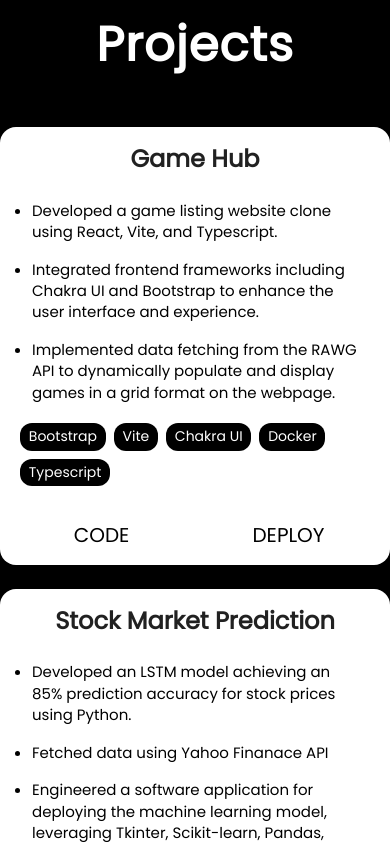
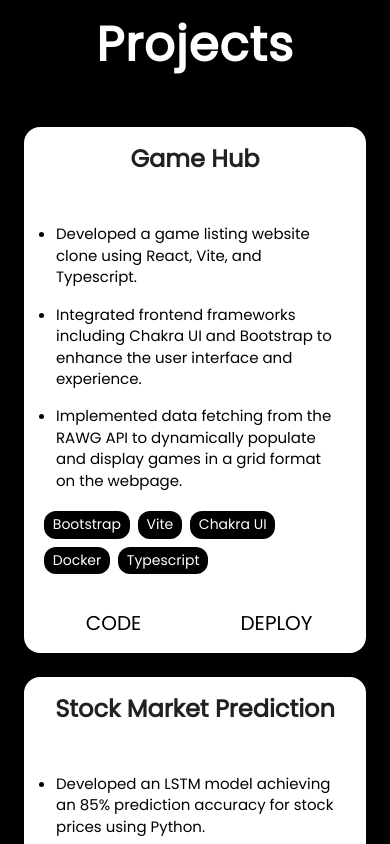
Before and after one commit to bevanjacinto/bevanjacinto.github.io, a React (Vite) app: page / in a window 390 px wide. Shown: the part 3400-4244 px from the top of the page. Built offline with nearby package versions, Linux system fonts and the light colour scheme.

Commit message:
Added mobile view for projects

```diff
--- a/src/components/EducationCard.tsx
+++ b/src/components/EducationCard.tsx
@@ -21,13 +21,10 @@ export default function ActionAreaCard(obj: Props) {
           maxWidth: 450,
           maxHeight: 750,
           borderRadius: 8,
-          // maxWidth: 320,
           width: "100%",
           display: { xs: "none", md: "flex" },
-          // marginX: 8,
           border: "1px solid black",
-          // borderRadius: "10px",
-          boxShadow: "3px 3px grey",
+
           padding: "12px",
         }}
       >
@@ -82,13 +79,9 @@ export default function ActionAreaCard(obj: Props) {
           maxWidth: 450,
           maxHeight: 750,
           borderRadius: 8,
-          // maxWidth: 400,
-          // maxHeight: 400,
           width: "100%",
           height: "100%",
           display: { xs: "flex", md: "none" },
-          // marginX: "10px",
-          // borderRadius: "10px",
           border: "2px solid black",
           padding: "8px",
         }}
--- a/src/components/ProjectCard.tsx
+++ b/src/components/ProjectCard.tsx
@@ -7,6 +7,7 @@ import {
   Button,
   CardActions,
   Container,
+  CardHeader,
 } from "@mui/material";
 
 interface Props {
@@ -39,87 +40,24 @@ interface Props {
 const ProjectCard = (obj: Props) => {
   return (
     <>
-      {/* <Card sx={{ maxWidth: 450, borderRadius: 4 }}>
-        <CardMedia
-          sx={{ height: 200 }}
-          image="/src/assets/fih.png"
-          title="green iguana"
+      <Card
+        sx={{
+          display: {
+            xs: "none",
+            md: "block",
+          },
+          maxWidth: 450,
+          borderRadius: 4,
+        }}
+      >
+        <CardHeader
+          title={
+            <Typography variant="h5" fontWeight={600} align="center">
+              {obj.name}
+            </Typography>
+          }
         />
         <CardContent>
-          <Typography
-            gutterBottom
-            variant="h5"
-            fontWeight={600}
-            component="div"
-          >
-            Game Hub
-          </Typography>
-          <List
-            sx={{
-              listStyleType: "disc",
-            }}
-          >
-            {obj.map((line) => {
-              return (
-                <ListItem>
-                  <Typography
-                    variant="body2"
-                    color="secondary"
-                    sx={{ display: "list-item", fontWeight: 400, fontSize: 15 }}
-                  >
-                    {line}
-                  </Typography>
-                </ListItem>
-              );
-            })}
-          </List>
-          <Typography display="flex">
-            Skills:
-            {skills.map((skill) => {
-              return (
-                <Typography
-                  border="1px solid black"
-                  borderRadius={3}
-                  fontSize={12}
-                  paddingX={0.6}
-                  paddingY={0.2}
-                  marginX={0.4}
-                >
-                  {skill}
-                </Typography>
-              );
-            })}
-          </Typography>
-        </CardContent>
-        <CardActions>
-          <Button size="small" color="secondary">
-            Code
-          </Button>
-          {true && (
-            <Button size="small" color="secondary">
-              Deploy
-            </Button>
-          )}
-        </CardActions>
-      </Card> */}
-
-      <Card sx={{ maxWidth: 450, borderRadius: 4 }}>
-        {/* <CardMedia
-          sx={{ height: 200 }}
-          image="/src/assets/fih.png"
-          title="green iguana"
-        /> */}
-        <CardContent>
-          <Typography
-            gutterBottom
-            variant="h5"
-            fontWeight={600}
-            component="div"
-            align="center"
-          >
-            {obj.name}
-          </Typography>
-
           <List
             sx={{
               listStyleType: "disc",
@@ -189,29 +127,36 @@ const ProjectCard = (obj: Props) => {
         </CardActions>
       </Card>
 
-      {/* <Card sx={{ maxWidth: 450, borderRadius: 4 }}>
-        <CardMedia
-          sx={{ height: 200 }}
-          image="/src/assets/fih.png"
-          title="green iguana"
+      {/* Mobile View */}
+
+      <Card
+        sx={{
+          display: {
+            xs: "block",
+            md: "none",
+          },
+          marginX: 3,
+          maxWidth: 450,
+          maxHeight: 650,
+          borderRadius: 4,
+        }}
+      >
+        <CardHeader
+          title={
+            <Typography variant="h5" fontWeight={600} align="center">
+              {obj.name}
+            </Typography>
+          }
         />
         <CardContent>
-          <Typography
-            gutterBottom
-            variant="h5"
-            fontWeight={600}
-            component="div"
-          >
-            Game Hub
-          </Typography>
           <List
             sx={{
               listStyleType: "disc",
             }}
           >
-            {obj.map((line) => {
+            {obj.content.map((line) => {
               return (
-                <ListItem key={line}>
+                <ListItem>
                   <Typography
                     variant="body2"
                     color="secondary"
@@ -223,35 +168,55 @@ const ProjectCard = (obj: Props) => {
               );
             })}
           </List>
-          <Typography display="flex">
-            Skills:
-            {skills.map((skill) => {
+
+          <Container disableGutters>
+            {obj.skills.map((skill) => {
               return (
                 <Typography
-                  border="1px solid black"
                   borderRadius={3}
-                  fontSize={12}
-                  paddingX={0.6}
-                  paddingY={0.2}
-                  marginX={0.4}
+                  fontSize={14}
+                  paddingX={1.1}
+                  margin={0.5}
+                  paddingY={0.4}
+                  display="inline-flex"
+                  sx={{
+                    background: "black",
+                    color: "white",
+                  }}
                 >
                   {skill}
                 </Typography>
               );
             })}
-          </Typography>
+          </Container>
         </CardContent>
-        <CardActions>
-          <Button size="small" color="secondary">
+        <CardActions disableSpacing>
+          <Button
+            fullWidth
+            size="small"
+            color="secondary"
+            component="a"
+            target="_blank"
+            href={obj.gitlink}
+            sx={{ fontSize: 20 }}
+          >
             Code
           </Button>
-          {true && (
-            <Button size="small" color="secondary">
+          {obj.deployment && (
+            <Button
+              size="small"
+              color="secondary"
+              component="a"
+              target="_blank"
+              href={obj.deplink}
+              fullWidth
+              sx={{ fontSize: 20 }}
+            >
               Deploy
             </Button>
           )}
         </CardActions>
-      </Card> */}
+      </Card>
     </>
   );
 };
--- a/src/components/Projects.tsx
+++ b/src/components/Projects.tsx
@@ -83,6 +83,7 @@ const Projects = () => {
       <ProjectCard {...gameHub} />
       <ProjectCard {...smp} />
       <ProjectCard {...medlabs} />
+
       <Typography
         variant="h5"
         component="a"
@@ -93,7 +94,7 @@ const Projects = () => {
         fontWeight="500"
         letterSpacing={1}
         color="primary"
-        marginBottom="20px"
+        width="100%"
       >
         And many more...
       </Typography>
```
